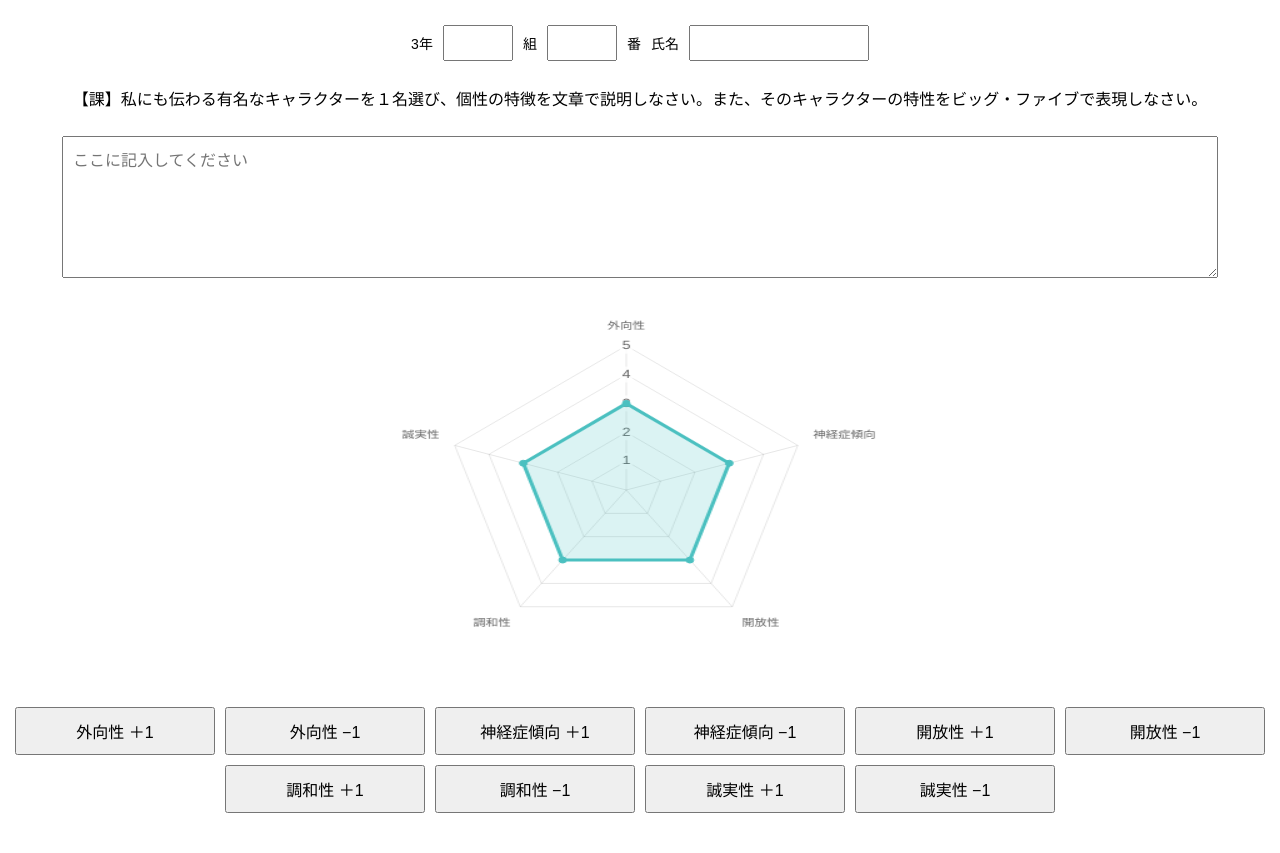
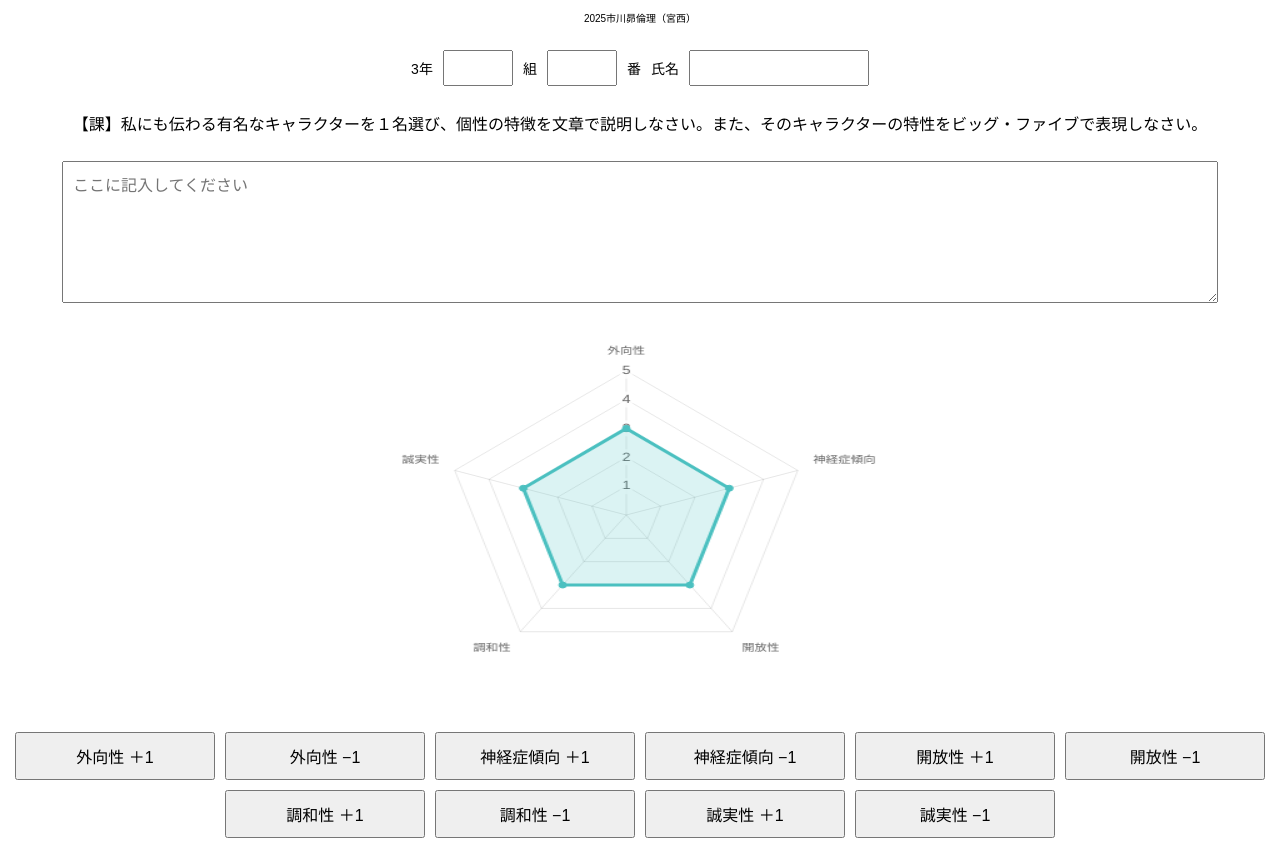
Before and after one commit to n-mynsh/big5-chart, a plain HTML site: page index.html in a window 1280 px wide. Before the commit the page ends 828 px from the top, so only its background shows below. Drawn offline with nearby package versions, Linux system fonts and the light colour scheme.

Commit message:
Update index.html

```diff
--- a/index.html
+++ b/index.html
@@ -10,6 +10,12 @@
             font-family: sans-serif;
             margin: 10px;
             padding: 0;
+        }
+        /* ページの冒頭に小さく表示するテキスト */
+        .header-text {
+            font-size: 10px;  /* 小さい字に設定 */
+            text-align: center;
+            margin-bottom: 20px;
         }
         .chart-container {
             position: relative;
@@ -62,6 +68,11 @@
     </style>
 </head>
 <body>
+    <!-- ページの冒頭に表示するテキスト -->
+    <div class="header-text">
+        2025市川昴倫理（宮西）
+    </div>
+
     <div class="input-fields">
         <label>3年</label><input type="text" id="class" maxlength="2">
         <label>組</label><input type="text" id="number" maxlength="2">
```
